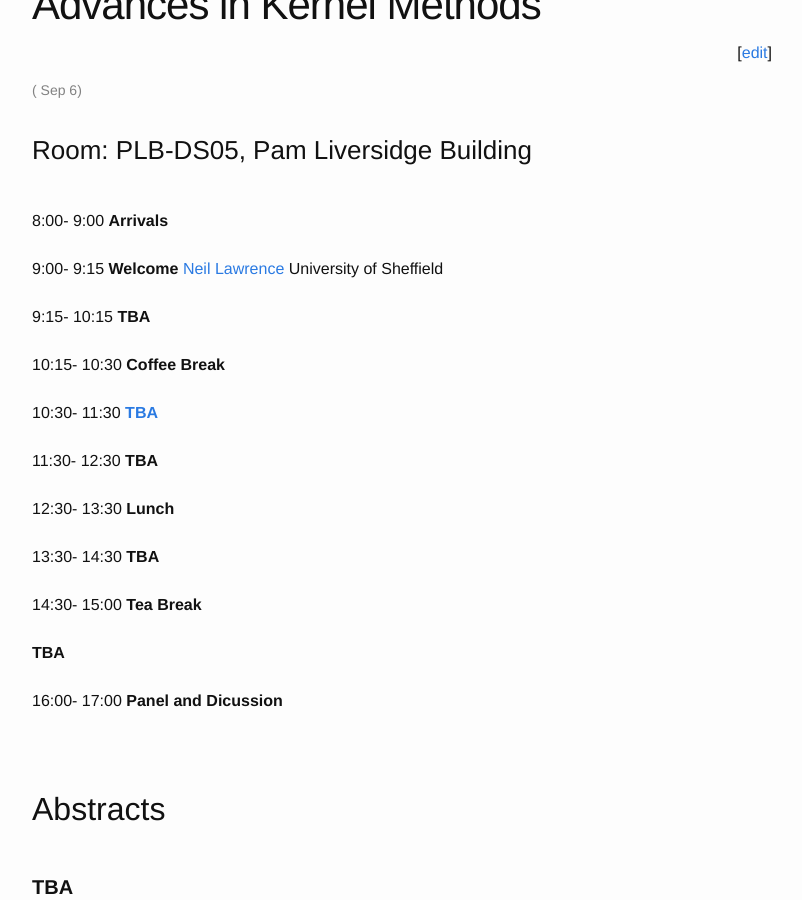
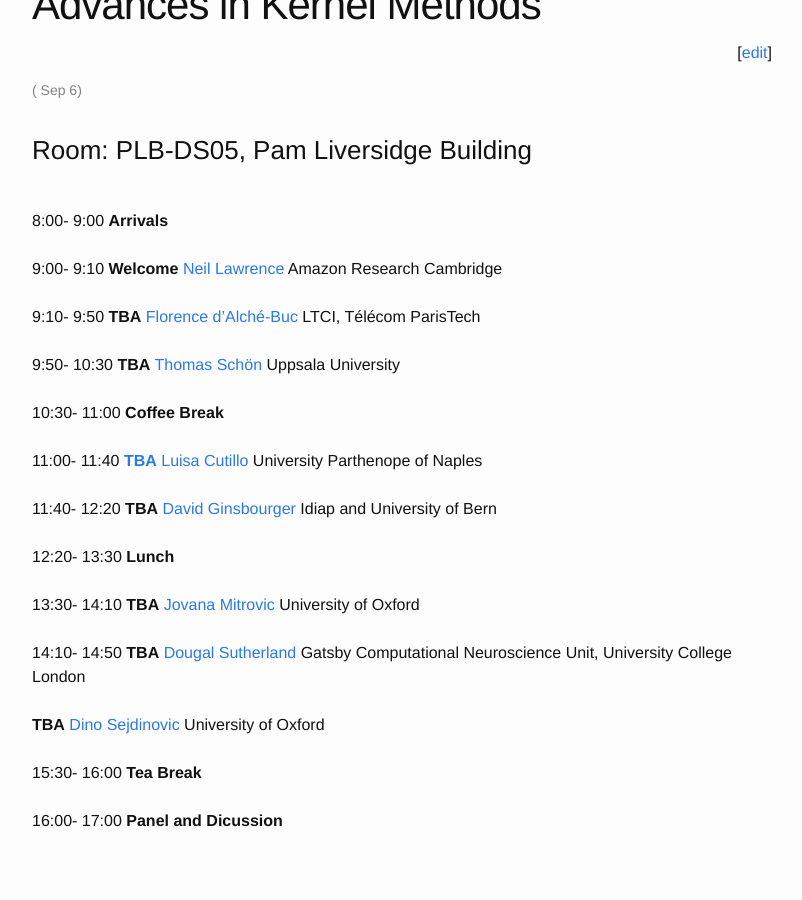
Before and after one commit to gpschool/gpss18, a Jekyll site: the page built from _posts/2018-09-06-workshop.md, in a window 1280 px wide and 900 px high, scrolled down 311 px. Shown: the whole window, without its empty margins (238-1040 px from the left). Built offline with Jekyll 4.4.1, drawn with Linux system fonts in a browser that asks for light colours.

Commit message:
Update workshop program

```diff
--- a/_posts/2018-09-06-workshop.md
+++ b/_posts/2018-09-06-workshop.md
@@ -14,75 +14,96 @@
   - family: Lawrence
     given: Neil
     url: "http://inverseprobability.com"
-    institute: "University of Sheffield"
+    institute: "Amazon Research Cambridge"
   start: "9:00"
-  end: "9:15"
+  end: "9:10"
   youtube:
 - title: "TBA"
   abstract:
   author:
-  - family:
-    given:
-    url:
-    institute:
-  start: "9:15"
-  end: "10:15"
-  slides:
-  youtube:
-- title: "Coffee Break"
-  start: "10:15"
-  end: "10:30"
-- title: "TBA"
-  abstract: ""
-  author:
-  - family:
-    given:
-    url:
-    institute:
-  start: "10:30"
-  end: "11:30"
+  - family: d’Alché-Buc
+    given: Florence
+    url: https://perso.telecom-paristech.fr/fdalche/Site/
+    institute: LTCI, Télécom ParisTech
+  start: "9:10"
+  end: "9:50"
   slides:
   youtube:
 - title: "TBA"
   abstract:
   author:
-  - family:
-    given:
-    url:
-    institute:
-  start: "11:30"
-  end: "12:30"
+  - family: Schön
+    given: Thomas
+    url: http://user.it.uu.se/~thosc112/index.html
+    institute: Uppsala University
+  start: "9:50"
+  end: "10:30"
+  slides:
+  youtube:
+- title: "Coffee Break"
+  start: "10:30"
+  end: "11:00"
+- title: "TBA"
+  abstract: ""
+  author:
+  - family: Cutillo
+    given: Luisa
+    url: http://luisacutillo.simplesite.com/
+    institute: University Parthenope of Naples
+  start: "11:00"
+  end: "11:40"
+  slides:
+  youtube:
+- title: "TBA"
+  abstract:
+  author:
+  - family: Ginsbourger
+    given: David
+    url: http://www.ginsbourger.ch/
+    institute: Idiap and University of Bern
+  start: "11:40"
+  end: "12:20"
   youtube:
 - title: "Lunch"
-  start: "12:30"
+  start: "12:20"
   end: "13:30"
   youtube:
 - title: "TBA"
   abstract:
   author:
-  - family:
-    given:
-    url:
-    institute:
+  - family: Mitrovic
+    given: Jovana
+    url: http://jovana-mitrovic.github.io/
+    institute: University of Oxford
   start: "13:30"
-  end: "14:30"
+  end: "14:10"
   youtube:
-- title: "Tea Break"
-  start: "14:30"
-  end: "15:00"
 - title: "TBA"
   abstract:
   author:
-  - family:
-    given:
-    url:
-    institute:
+  - family: Sutherland
+    given: Dougal
+    url: http://www.gatsby.ucl.ac.uk/~dougals/
+    institute: Gatsby Computational Neuroscience Unit, University College London
+  start: "14:10"
+  end: "14:50"
+  youtube:
+  slides:
+- title: "TBA"
+  abstract:
+  author:
+  - family: Sejdinovic
+    given: Dino
+    url: http://www.stats.ox.ac.uk/~sejdinov/
+    institute: University of Oxford
   start:
   end:
   youtube:
   slides:
+- title: "Tea Break"
+  start: "15:30"
+  end: "16:00"
 - title: "Panel and Dicussion"
   start: "16:00"
   end: "17:00"
-
 ---
```
